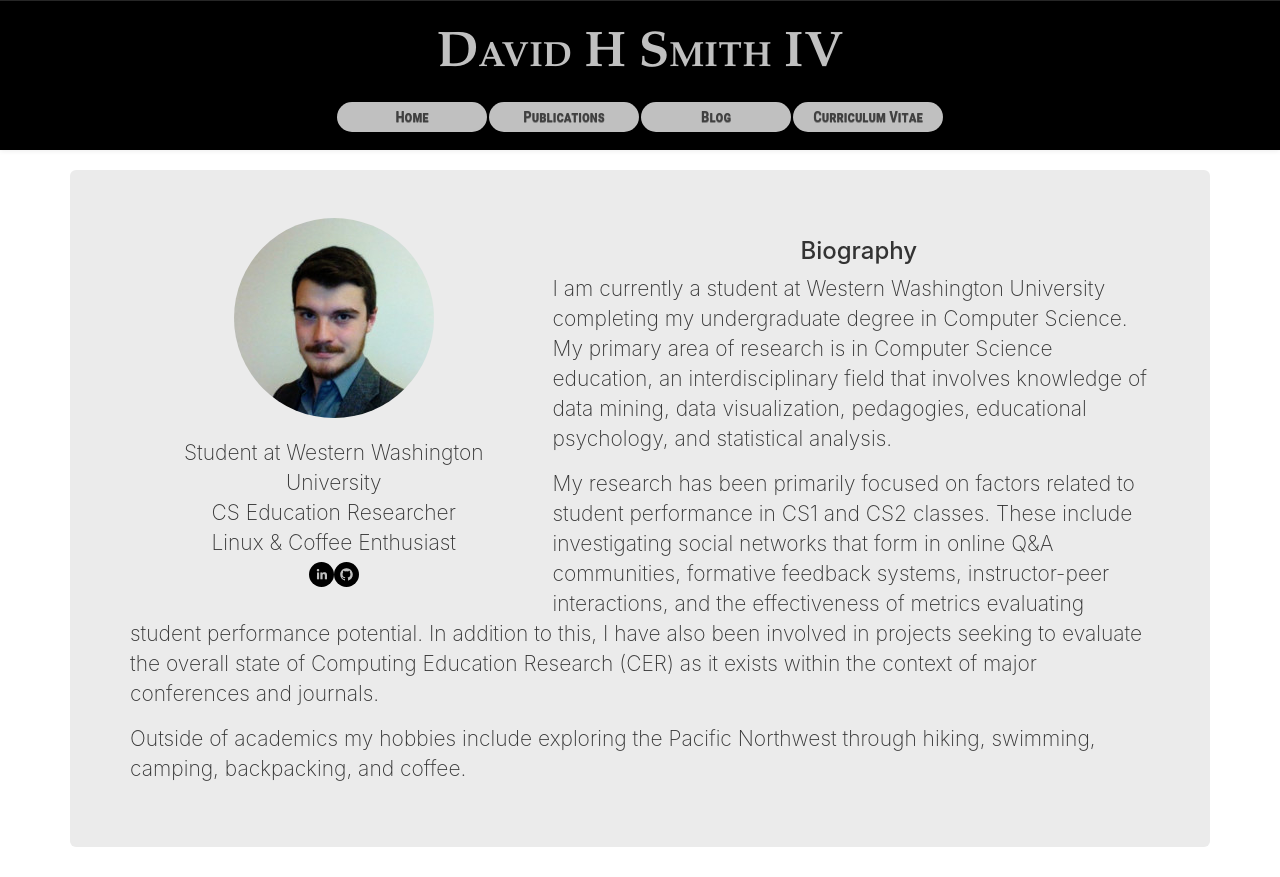
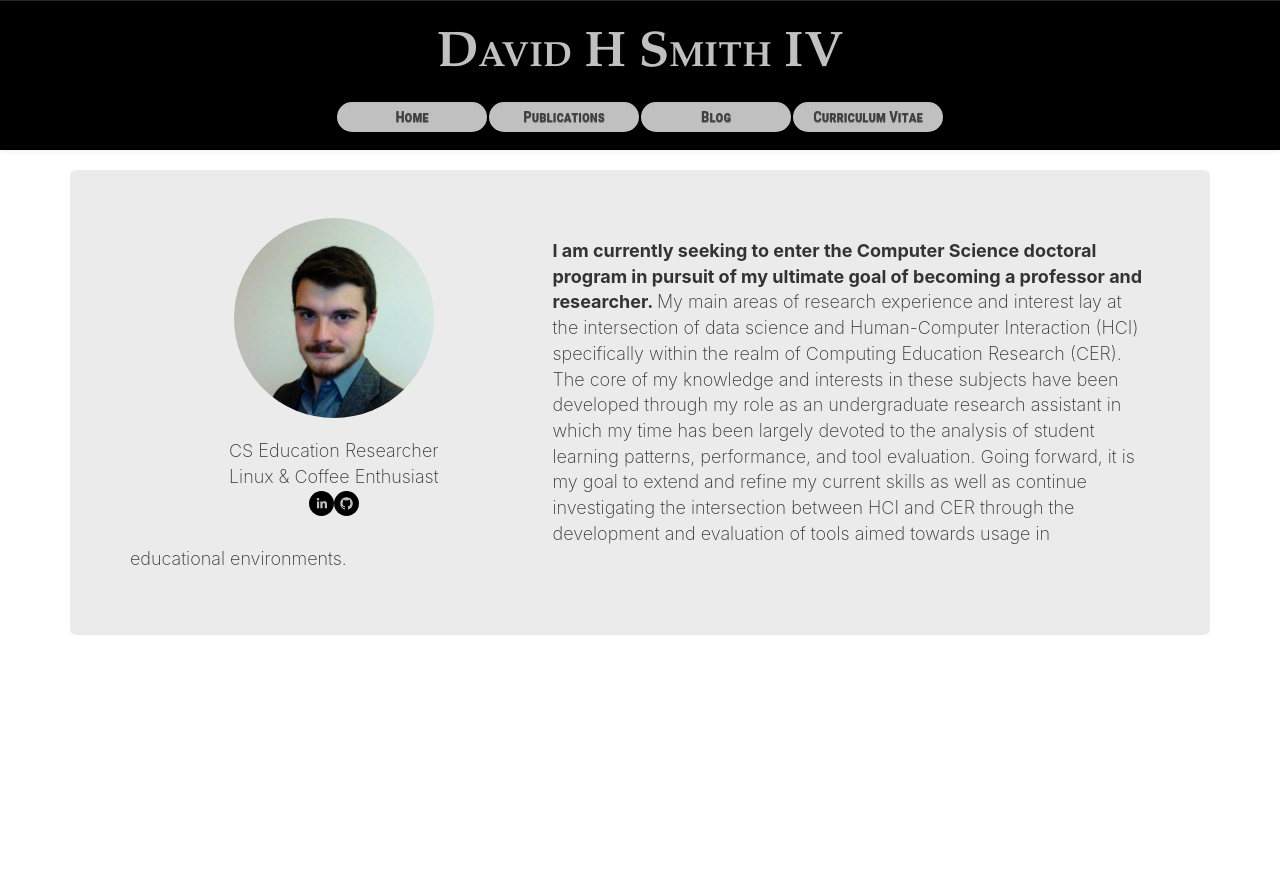
Before and after one commit to CoffeePoweredComputers/CoffeePoweredComputers.github.io, a React (Create React App) app: page /#/ in a window 1280 px wide. After the commit the page ends 800 px from the top, so only its background shows below. Built offline with nearby package versions, Linux system fonts and the light colour scheme; the HTML template or start-up script is replaced by a standard one.

Commit message:
updated the bio and projects

```diff
--- a/src/App.css
+++ b/src/App.css
@@ -5,6 +5,10 @@
 .App-logo {
   animation: App-logo-spin infinite 20s linear;
   height: 40vmin;
+}
+
+.jumbotron p{
+  font-size: 18px;
 }
 
 .App-header {
--- a/src/components/Home.jsx
+++ b/src/components/Home.jsx
@@ -11,37 +11,53 @@ export default class Home extends Component {
   }
 
   render() {
+
     return (
       <Grid>
         <Jumbotron>
           <Row>
+
             <Col className="how-grid text-center" xs={14} sm={5} >
+
               <Image src="assets/prof.png" circle />
-							<h3 className="profile-photo-subtitle">
-							</h3>
+              <h3 className="profile-photo-subtitle"> </h3>
+
               <p>
-								<div className="sub"> Student at Western Washington University</div>
                 <div className="sub"> CS Education Researcher</div>
                 <div className="sub"> Linux & Coffee Enthusiast</div>
-								<SocialIcon url="https://www.linkedin.com/in/david-smith-1b9499102/" style={{ height: 25, width: 25 }} bgColor='#000000' fgColor='#c0c0c0' />
-								<SocialIcon url="https://github.com/CoffeePoweredComputers" style={{ height: 25, width: 25 }} bgColor='#000000' fgColor='#c0c0c0' />
+
+                <SocialIcon url="https://www.linkedin.com/in/david-smith-1b9499102/"
+                style={{ height: 25, width: 25 }}
+                bgColor='#000000'
+                fgColor='#c0c0c0' />
+
+                <SocialIcon url="https://github.com/CoffeePoweredComputers"
+                style={{ height: 25, width: 25 }}
+                bgColor='#000000'
+                fgColor='#c0c0c0' />
+
               </p>
 
             </Col>
+
             <Col>
-							<h3>Biography</h3>
+              <h3> </h3>
             </Col>
+
             <Col className="bio-alignment">
 
-							<p> I am currently a student at Western Washington University completing my undergraduate degree in Computer Science. My primary area of research is in Computer Science education, an interdisciplinary field that involves knowledge of data mining, data visualization, pedagogies, educational psychology, and statistical analysis. </p>
+              <p>
+                <b>I am currently seeking to enter the Computer Science doctoral program in pursuit of my ultimate goal of becoming a professor and researcher. </b>
+                My main areas of research experience and interest lay at the intersection of data science and Human-Computer Interaction (HCI) specifically within the realm of Computing Education Research (CER).
+                The core of my knowledge and interests in these subjects have been developed through my role as an undergraduate research assistant in which my time has been largely devoted to the analysis of student learning patterns, performance, and tool evaluation.
+                Going forward, it is my goal to extend and refine my current skills as well as continue investigating the intersection between HCI and CER through the development and evaluation of tools aimed towards usage in educational environments.
+              </p>
 
-							<p> My research has been primarily focused on factors related to student performance in CS1 and CS2 classes.  These include investigating social networks that form in online Q&A communities, formative feedback systems,  instructor-peer interactions, and the effectiveness of metrics evaluating student performance potential. In addition to this, I have also been involved in projects seeking to evaluate the overall state of Computing Education Research (CER) as it exists within the context of major conferences and journals. </p>
-
-							<p> Outside of academics my hobbies include exploring the Pacific Northwest through hiking, swimming, camping, backpacking, and coffee. </p>
             </Col>
           </Row>
         </Jumbotron>
       </Grid>
       );
+
   }
 }
--- a/src/components/NavBar.jsx
+++ b/src/components/NavBar.jsx
@@ -9,7 +9,7 @@ export default class NavBar extends Component {
 
 			<Navbar default collapseOnSelect>
 				<Navbar.Header>
-					<div class="navbar-brand-style navbar-content"></div>
+					<div className="navbar-brand-style navbar-content"></div>
 					<Navbar.Toggle />
 				</Navbar.Header>
 				<Navbar.Collapse>
--- a/src/components/Publications.css
+++ b/src/components/Publications.css
@@ -1,6 +1,7 @@
 .jumbotron{
   background-color:#ebebeb;
 }
+
 
 p{
   margin-left: 15px;
--- a/src/components/Publications.jsx
+++ b/src/components/Publications.jsx
@@ -26,7 +26,7 @@ export default class Publications extends Component {
               <a href="https://dl.acm.org/citation.cfm?id=3309503&preflayout=tabs" target="_blank"><Image src="assets/comped.png" responsive thumbnail className="profile-pic" /></a>
             </Col>
             <Col className="text-left">
-              <p>
+              <p className="abstract">
                 <b><i>Quantifying the Effects of Prior Knowledge in Entry-Level Programming Courses: </i></b> Computer literacy and programming are being taught increasingly at the K-12 level with more students than ever matriculating in college with prior programming experience. Accurately assessing student programming skills acquired in high school can inform college faculty about the range of competencies in introductory programming courses. The tool predominantly-used for assessing past CS knowledge and skills is a survey, which lacks quantitative rigor. This study aims to (1) quantify the effects of prior knowledge in entry-level programming courses and (2) compare the different measurement approaches of student prior knowledge in programming, including surveys and aptitude tests. The results of this study reveal that a discrepancy exists between the results of surveys and aptitude tests. Consistent with prior survey studies, our survey results showed that the effects of student prior programming knowledge faded gradually during the course period. In contrast, the aptitude test results indicated that the effects of student prior knowledge did not weaken over time. The accuracy of both measurements and implications for instructors were further discussed.
               </p>
             </Col>
@@ -36,7 +36,7 @@ export default class Publications extends Component {
             <Col xs={6} sm={3}>
               <a href="" target="_blank"><Image src="assets/meta.png" responsive thumbnail className="profile-pic" /></a>
             </Col>
-            <Col className="text-left">
+            <Col className="text-left abstract">
               <p>
                 <b><i>A Systematic Investigation of Replications in Computing Education Research: </i></b> As the societal demands for application and knowledge in computer science increase, computer science student enrollment keeps growing rapidly around the world. By continuously improving the efficacy of computing education and providing guidelines for learning and teaching practice, computing education research plays a vital role in addressing both educational and societal challenges that emerge from the growth of computer science students. Given the significant role of computing education research, it is important to ensure the reliability of studies in this field. The extent to which studies can be replicated in a field is one of the most important standards for reliability. Different fields have paid an increasing attention to the replication rates of their studies, but the replication rate of computing education was never systematically studied. To fill this gap, this study investigated the replication rate of computing education between 2009 and 2018. We examined 2,269 published studies from three major conferences and two major journals in computing education, and found that the overall replication rate of computing education was 2.38%. This study demonstrated the needs for more replication studies in computing education and discussed how to encourage replication studies through research initiatives and policy making.
               </p>
@@ -47,7 +47,7 @@ export default class Publications extends Component {
             <Col xs={6} sm={3}>
               <a href="https://arxiv.org/abs/1906.08937" target="_blank"><Image src="assets/feedback.png" responsive thumbnail className="profile-pic" /></a>
             </Col>
-            <Col className="text-left">
+            <Col className="text-left abstract">
               <p>
                 <b><i>Investigating the Essential of Meaningful Automated Formative Feedback for Programming Assignments: </i></b>  This study investigated the essential of meaningful automated feedback for programming assignments. Three different types of feedback were tested, including (a) What's wrong - what test cases were testing and which failed, (b) Gap - comparisons between expected and actual outputs, and (c) Hint - hints on how to fix problems if test cases failed. 46 students taking a CS2 participated in this study. They were divided into three groups, and the feedback configurations for each group were different: (1) Group One - What's wrong, (2) Group Two - What's wrong + Gap, (3) Group Three - What's wrong + Gap + Hint. This study found that simply knowing what failed did not help students sufficiently, and might stimulate system gaming behavior. Hints were not found to be impactful on student performance or their usage of automated feedback. Based on the findings, this study provides practical guidance on the design of automated feedback.
               </p>
--- a/src/components/cv.jsx
+++ b/src/components/cv.jsx
@@ -11,7 +11,9 @@ export default class CV extends Component {
   }
 
   render() {
+
     return (
+
       <Grid>
         <Jumbotron>
 
@@ -52,17 +54,33 @@ export default class CV extends Component {
 
             <div className="cv-header"><b>Projects</b></div>
 
-              <div className="cv-position"><b>High Performance Computing Time-Series Visualization Dashboard</b></div>
-                <i>Clients - Dr. Tanzima Islam, Lawrence Livermore National Laboratory, Western Washington University</i>
-            <ul>
-              <li>Involved in the development of a data visualization dashboard, implemented using Technology: Python, SQLlite, Typescript, Vue, ThreeJS, D3, for high performance computing clusters for Lawrence Livermore National Laboratory.</li>
-              <li>Adapted and designed visualizations for the representation of large quantities of time series data.</li>
-              <li>Designed and implemented the backend data processing pipeline</li>
-            </ul>
+            <div className="cv-position"><b>High Performance Computing Time-Series Visualization Dashboard</b></div>
+            <i>Clients - Dr. Tanzima Islam, Lawrence Livermore National Laboratory, Western Washington University</i>
+
+            <Row>
+
+              <Col sm={5}>
+                <Image src='assets/full_dash.png' thumbnail rounded />
+              </Col>
+
+              <Col sm={7}>
+                <ul>
+                  <li>Project targeted the analysis of large quantities of multidimensional time series data</li>
+                  <li>Involved in the development of a data visualization dashboard, implemented using the following:</li>
+                  <ul>
+                    <li> <b>Server</b> - Implemented with the Bottle package for Python and SQLite3 </li>
+                    <li> <b>Dashboard</b> - Implemented with Vue.js</li>
+                    <li> <b>Visualizations</b> - The helix visualization was implemented with ThreeJS and the bar/line graph was implemented with D3.js</li>
+                  </ul>
+                </ul>
+              </Col>
+
+            </Row>
+
 
             <div className="cv-header"><b>Publications</b></div>
             <ul>
-              <li>D. H. Smith IV, Q. Hao, F. Jagodzinski,  V. Gupta, Y. Liu,  <a href="http://qhao.info/downloads/comped-2019.pdf"><b>Quantification of the Effects of Prior Knowledge in Entry-Level Programming Courses.</b></a> CompEd 2019</li>
+              <li>D. H. Smith IV, Q. Hao, F. Jagodzinski,  V. Gupta, Y. Liu,  <a href="http://qhao.info/downloads/comped-2019.pdf"><b>Quantifying the Effects of Prior Knowledge in Entry-Level Programming Courses.</b></a> CompEd 2019</li>
               <li>Hao, Q., Wilson, J., Ottaway, C., Iriumi, N., Arakawa, K., Smith, D. (In Press). <a href="https://arxiv.org/abs/1906.08937"><b>Investigating the Essential of Meaningful Automated Formative Feedback for Programming Assignments</b></a>. In Proceedings of 2019 IEEE Symposium on Visual Languages and Human-Centric Computing (VL/HCC). Memphis, TN.</li>
               <li> Q. Hao, D. H. Smith IV, N. Iriumi, M. Tsikerdekis, Amy. J. Ko <a href="https://dl.acm.org/citation.cfm?id=3345328"><b>A Systematic Investigation of Replications in Computing Education Research</b></a> ACM Transactions on Computing Education (TOCE).</li>
             </ul>
@@ -76,6 +94,6 @@ export default class CV extends Component {
 
         </Jumbotron >
       </Grid >
-    );
+      );
   }
 }
```
Also changed, not shown: public/assets/full_dash.png (added), src/components/cv.css (line endings or trailing spaces). Lines whose indentation alone changed are shown as unchanged.
